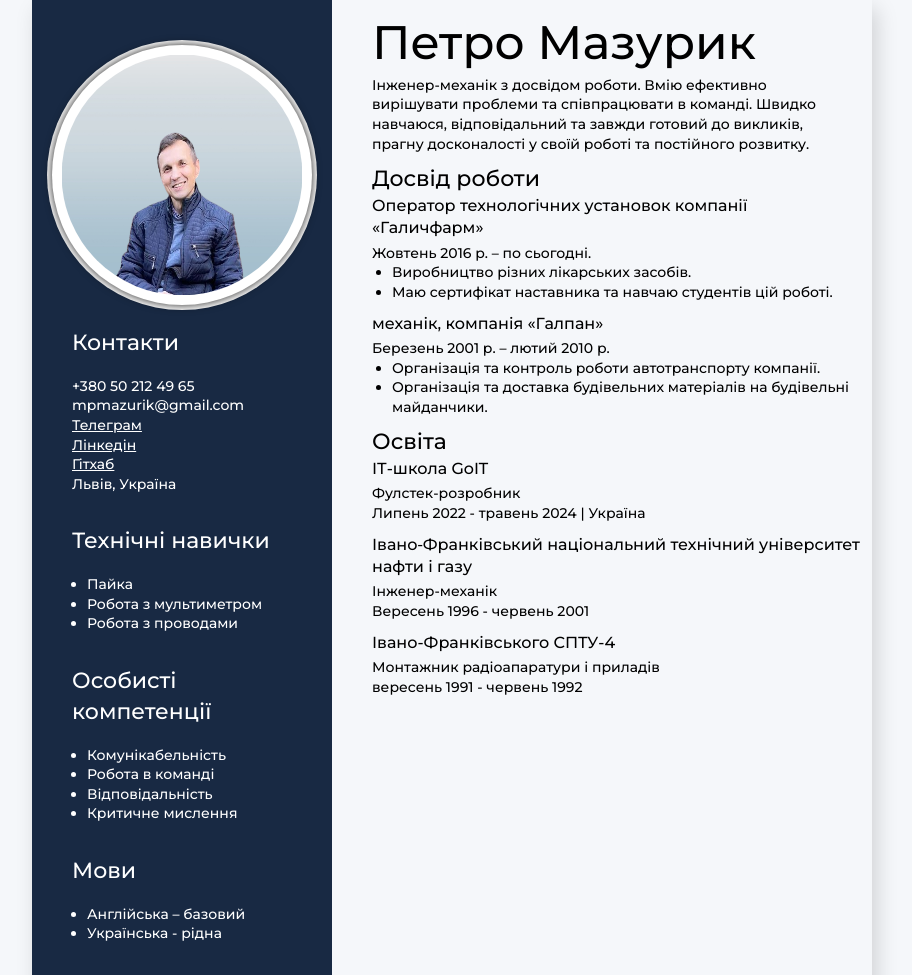
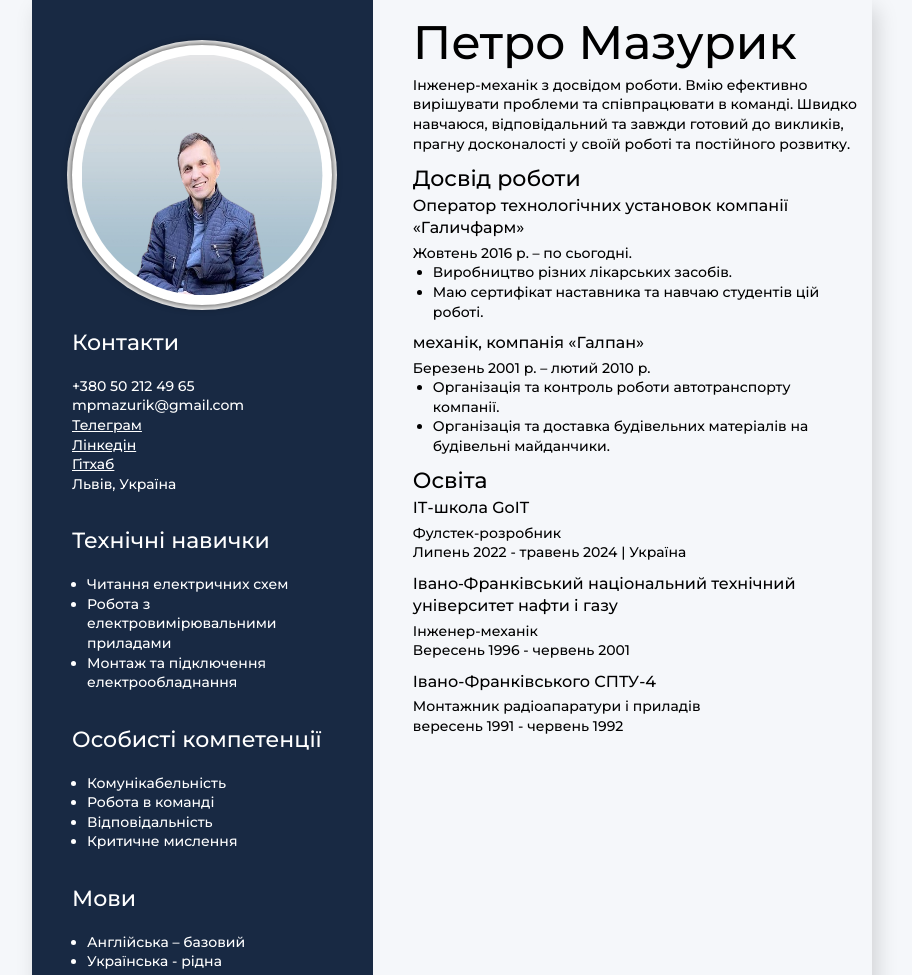
Before and after one commit to PetroMazuryk/mp-resume, a website built with Parcel: page src/index.html in a window 1280 px wide. Shown: the top 975 px of the page, without its empty margins (188-1100 px from the left). Built offline with nearby package versions, Linux system fonts and the light colour scheme; a web font is replaced by a local one.

Commit message:
add technical skills

```diff
--- a/src/partials/sidebar.html
+++ b/src/partials/sidebar.html
@@ -69,12 +69,12 @@
     <div class="skills__container">
       <h3 class="skills__title">Технічні навички</h3>
       <ul>
-        <li class="sider-list"><span class="sider-text">Пайка</span></li>
+        <li class="sider-list"><span class="sider-text">Читання електричних схем</span></li>
         <li class="sider-list">
-          <span class="sider-text">Робота з мультиметром</span>
+          <span class="sider-text">Робота з електровимірювальними приладами</span>
         </li>
         <li class="sider-list">
-          <span class="sider-text">Робота з проводами</span>
+          <span class="sider-text">Монтаж та підключення електрообладнання</span>
         </li>
 
 
```
